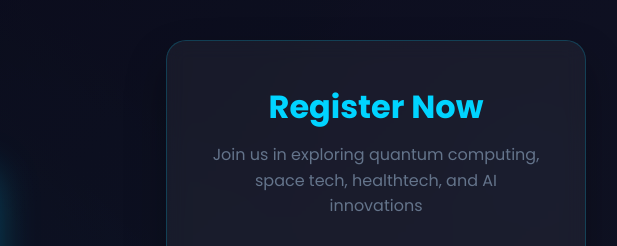
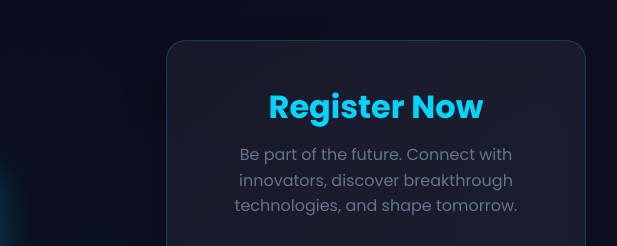
Before and after one commit to novus-sys/sjce-step-futurise-2025, a website: page index.html in a window 1280 px wide. Shown: the top 246 px of the page, 504-1121 px from the left. Drawn offline with nearby package versions, Linux system fonts and the light colour scheme.

Commit message:
Update form description to be more general
- Remove specific technology sector mentions
- Use more inspiring and inclusive language
- Focus on innovation and future-building theme

```diff
--- a/index.html
+++ b/index.html
@@ -34,7 +34,7 @@
             <div class="form-container">
                 <div class="form-header">
                     <h2>Register Now</h2>
-                    <p>Join us in exploring quantum computing, space tech, healthtech, and AI innovations</p>
+                    <p>Be part of the future. Connect with innovators, discover breakthrough technologies, and shape tomorrow.</p>
                 </div>
 
                 <form id="registrationForm" class="registration-form">
```
